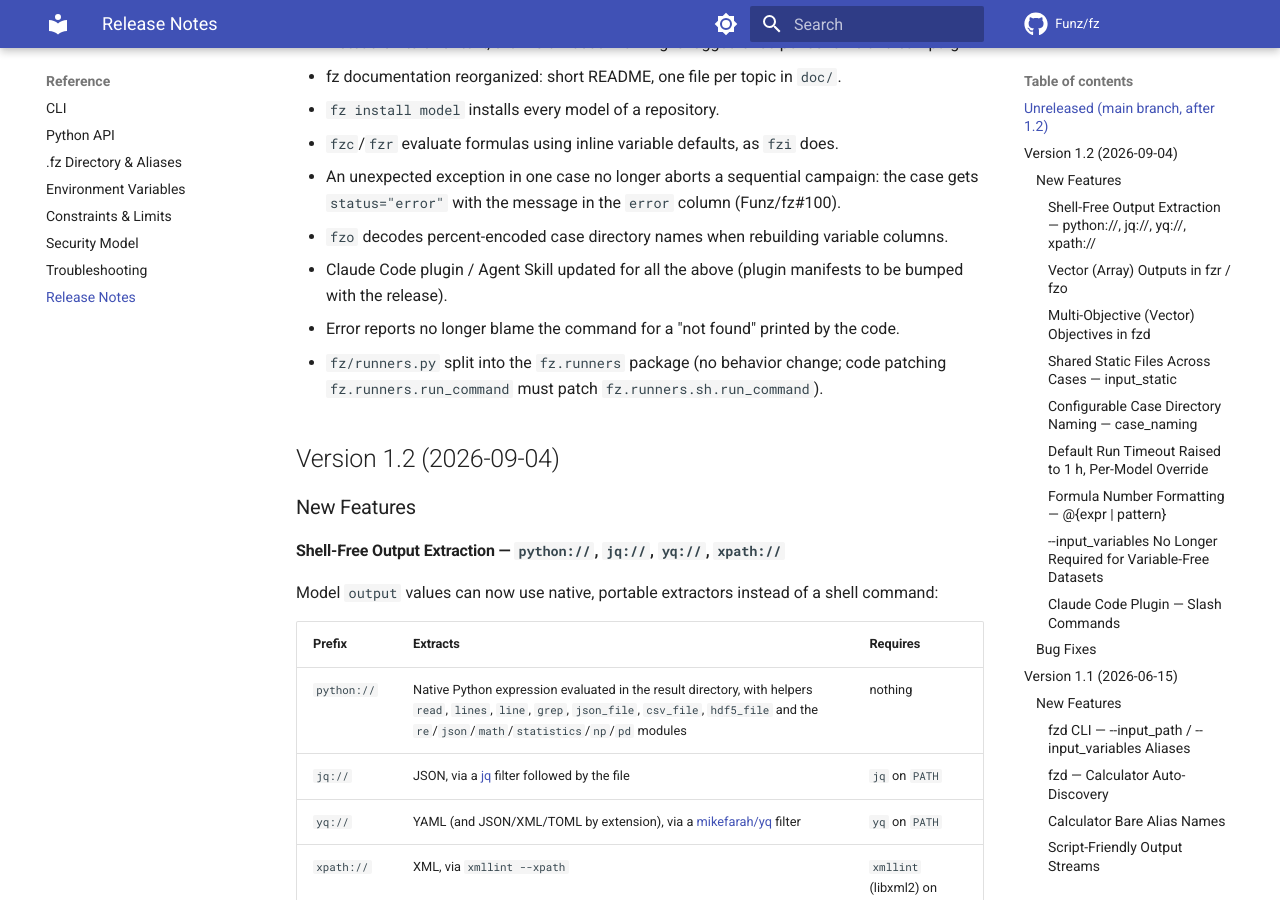
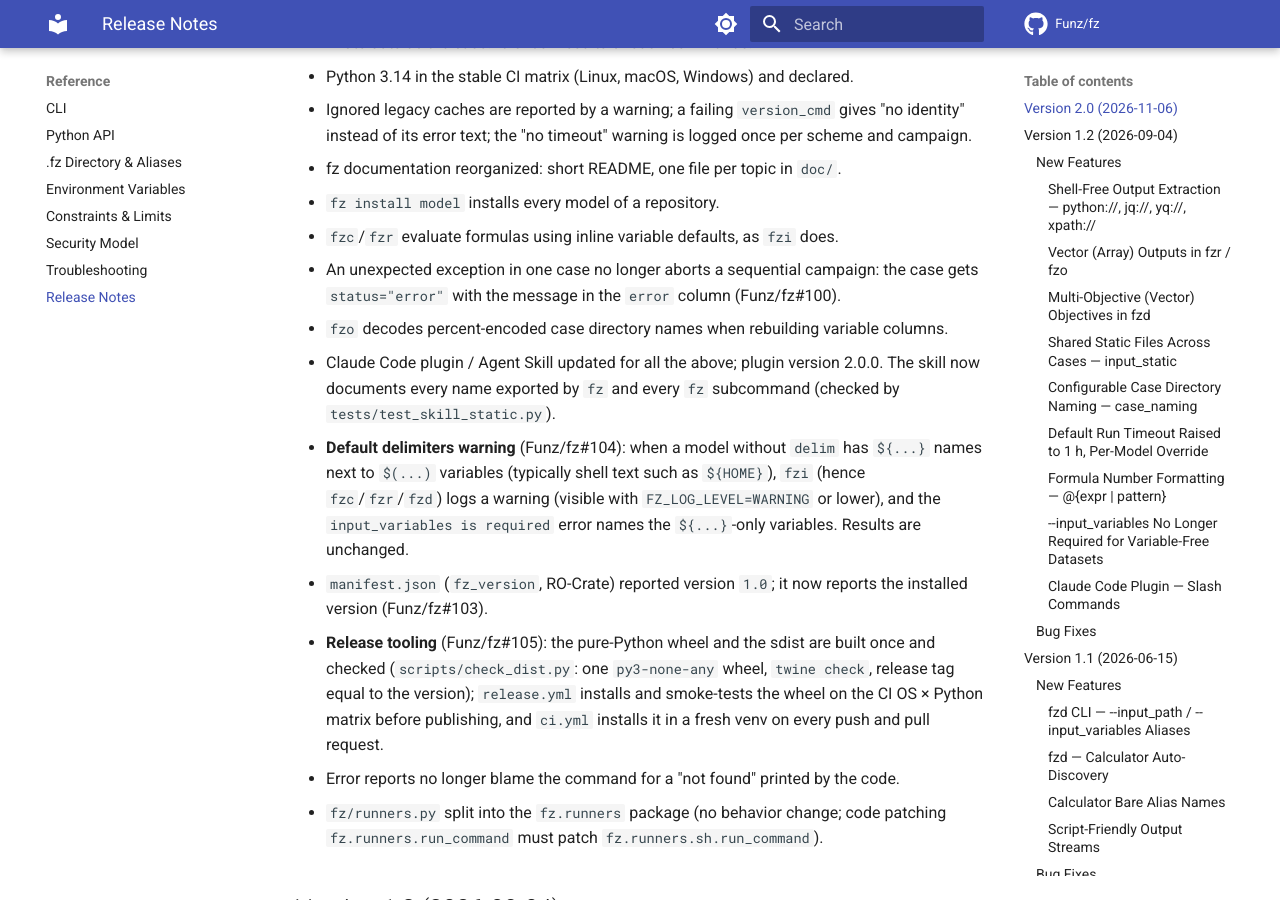
Before and after one commit to Funz/fz.github.io, an MkDocs documentation site: the page built from docs/reference/releases.md, in a window 1280 px wide and 900 px high, scrolled down 1393 px. Built offline with MkDocs 1.6.1 and Material for MkDocs 9.7.7, drawn with Linux system fonts in a browser that asks for light colours; comment, search, counter and statistics services are not loaded; some of the changed text lies outside the part shown.

Commit message:
Document the fz 2.0 release
- Release notes: "Unreleased (main branch, after 1.2)" becomes "Version 2.0",
  with why it is a major version; add the default-delimiter warning
  (Funz/fz#104), the manifest fz_version fix (Funz/fz#103), the release
  tooling (Funz/fz#105) and the plugin/skill version.
- Constraints: "fz after Funz/fz#99" -> "fz 2.0"; Python 3.14 is tested in
  CI (it said pre-release only); mirror the delimiter warning of
  doc/limitations.md.
- Template syntax and troubleshooting: the delimiter warning.
- Contributing: release process (single version source, check_dist.py,
  wheel verified on the CI matrix, tag must equal fz.__version__).

Co-Authored-By: Claude Opus 5.5 <noreply@anthropic.com>
Claude-Session: https://claude.ai/code/session_01RjXvVRjM6aMvKvvSFoxpZ6

```diff
--- a/docs/reference/releases.md
+++ b/docs/reference/releases.md
@@ -3,7 +3,11 @@
 Complete, authoritative notes: [NEWS.md](https://github.com/Funz/fz/blob/main/NEWS.md)
 in the fz repository.
 
-## Unreleased (main branch, after 1.2)
+## Version 2.0 (2026-11-06)
+
+2.0 is a major version because it changes behavior in ways that are not backward
+compatible (summary below). It also fixes wrong results with some `sh://` commands and
+a command-injection issue present in 1.2: upgrading is recommended.
 
 !!! warning "Behavior changes when upgrading from 1.2"
     - Python 3.8 is no longer supported (`requires-python >= 3.9`).
@@ -55,8 +59,21 @@ in the fz repository.
 - An unexpected exception in one case no longer aborts a sequential campaign: the case
   gets `status="error"` with the message in the `error` column (Funz/fz#100).
 - `fzo` decodes percent-encoded case directory names when rebuilding variable columns.
-- Claude Code plugin / Agent Skill updated for all the above (plugin manifests to be
-  bumped with the release).
+- Claude Code plugin / Agent Skill updated for all the above; plugin version 2.0.0. The
+  skill now documents every name exported by `fz` and every `fz` subcommand (checked by
+  `tests/test_skill_static.py`).
+- **Default delimiters warning** (Funz/fz#104): when a model without `delim` has `${...}`
+  names next to `$(...)` variables (typically shell text such as `${HOME}`), `fzi` (hence
+  `fzc`/`fzr`/`fzd`) logs a warning (visible with `FZ_LOG_LEVEL=WARNING` or lower), and
+  the `input_variables is required` error names the `${...}`-only variables. Results are
+  unchanged.
+- `manifest.json` (`fz_version`, RO-Crate) reported version `1.0`; it now reports the
+  installed version (Funz/fz#103).
+- **Release tooling** (Funz/fz#105): the pure-Python wheel and the sdist are built once
+  and checked (`scripts/check_dist.py`: one `py3-none-any` wheel, `twine check`, release
+  tag equal to the version); `release.yml` installs and smoke-tests the wheel on the CI
+  OS × Python matrix before publishing, and `ci.yml` installs it in a fresh venv on every
+  push and pull request.
 - Error reports no longer blame the command for a "not found" printed by the code.
 - `fz/runners.py` split into the `fz.runners` package (no behavior change; code patching
   `fz.runners.run_command` must patch `fz.runners.sh.run_command`).
```
Also changed, not shown: docs/contributing/development.md (+12 -4 lines), docs/reference/limitations.md (+7 -3 lines), docs/reference/troubleshooting.md (+1 -0 lines), docs/user-guide/templates/syntax.md (+3 -2 lines).
